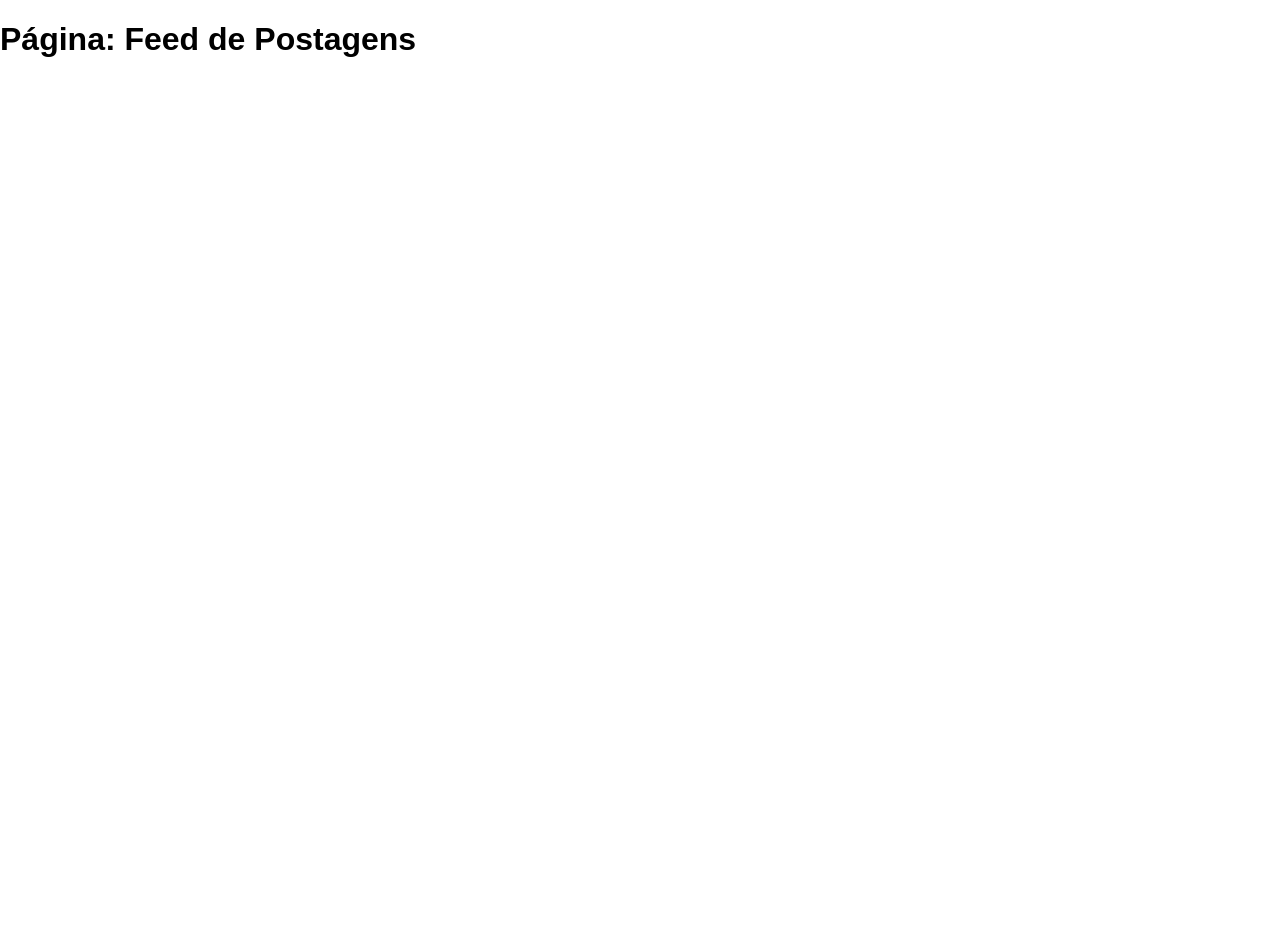
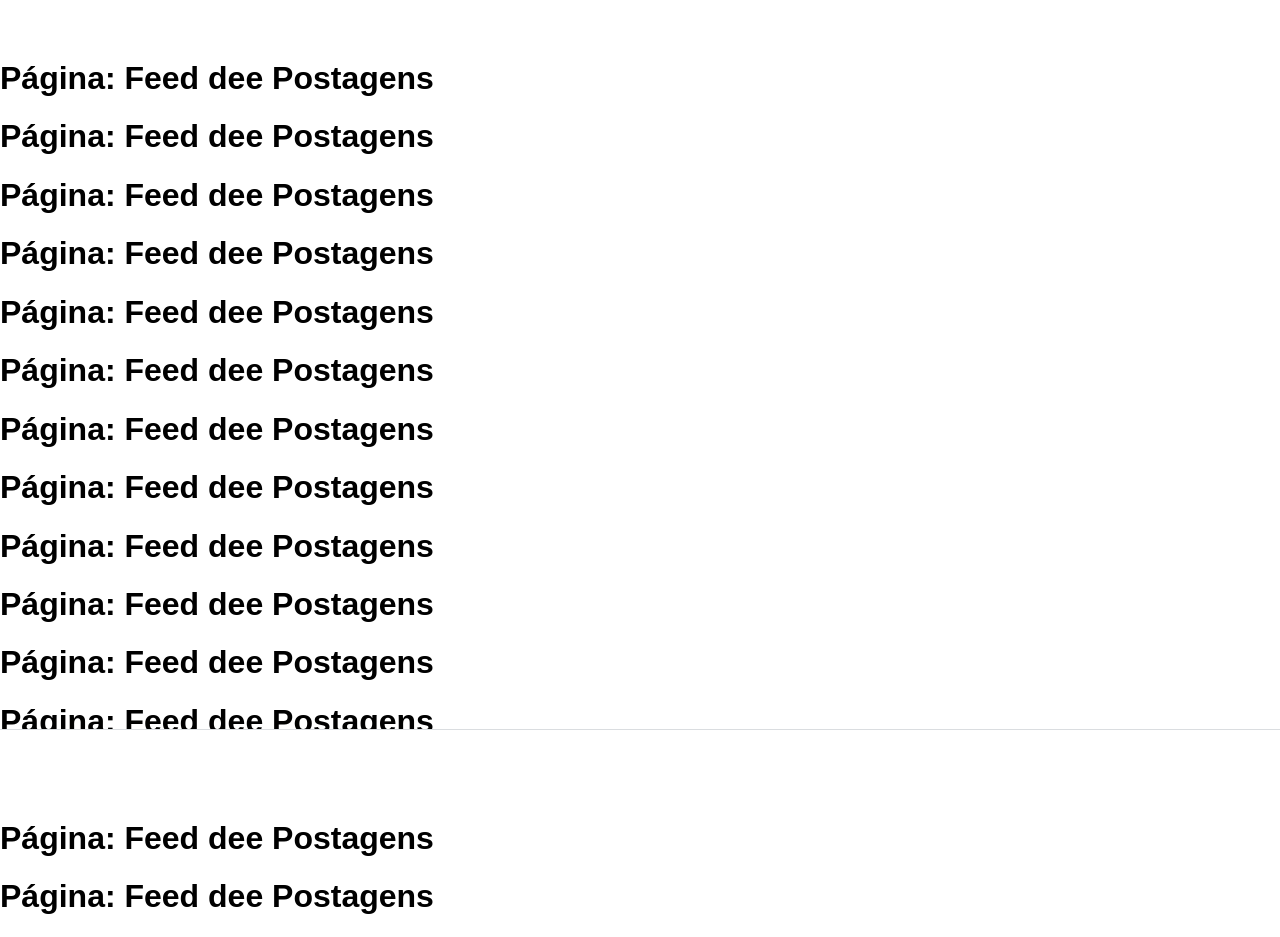
Before and after one commit to fga-eps-mds/2020.1-VC_Usuario-FrontEnd, a Vue app: page / in a window 1280 px wide. Before the commit the page ends 800 px from the top, so only its background shows below. Built offline with nearby package versions, Linux system fonts and the light colour scheme.

Commit message:
#104 Importando components Header e MenuBar | Modificando style da Home

```diff
--- a/src/views/Home.vue
+++ b/src/views/Home.vue
@@ -1,11 +1,43 @@
 <template>
-  <h1>Página: Feed de Postagens</h1>
+  <Header/>
+    <div class="feedPostagens">
+        <h1>Página: Feed dee Postagens</h1>
+        <h1>Página: Feed dee Postagens</h1>
+        <h1>Página: Feed dee Postagens</h1>
+        <h1>Página: Feed dee Postagens</h1>
+        <h1>Página: Feed dee Postagens</h1>
+        <h1>Página: Feed dee Postagens</h1>
+        <h1>Página: Feed dee Postagens</h1>
+        <h1>Página: Feed dee Postagens</h1>
+        <h1>Página: Feed dee Postagens</h1>
+        <h1>Página: Feed dee Postagens</h1>
+        <h1>Página: Feed dee Postagens</h1>
+        <h1>Página: Feed dee Postagens</h1>
+        <h1>Página: Feed dee Postagens</h1>
+        <h1>Página: Feed dee Postagens</h1>
+        <h1>Página: Feed dee Postagens</h1>
+    </div>
+    <MenuBar/>
 </template>
 
 <script>
+
+/* Import dos components */
+import Header from '@/components/Header.vue'
+import MenuBar from '@/components/MenuBar.vue'
+export default {
+    name: 'Home',
+    components: {
+    Header,
+    MenuBar
+  }
+}
 
 </script>
 
 <style scoped lang="scss">
 
+    .feedPostagens{
+        margin-top: 60px;
+    }
 </style>
```
